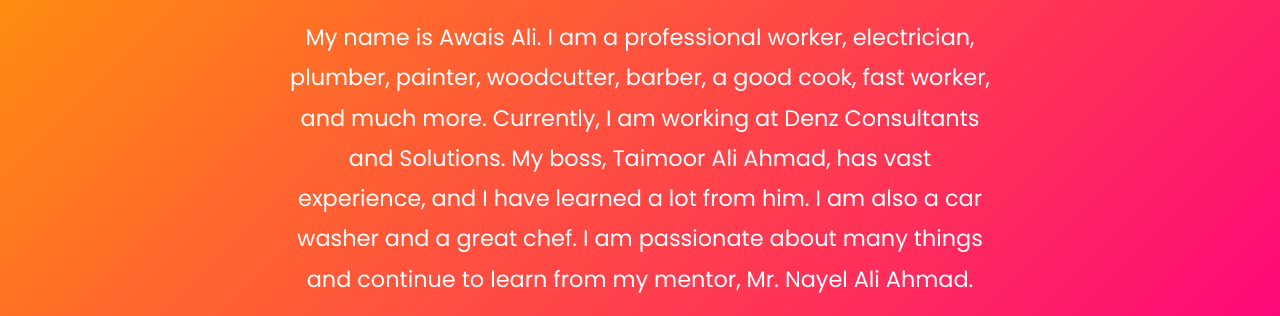
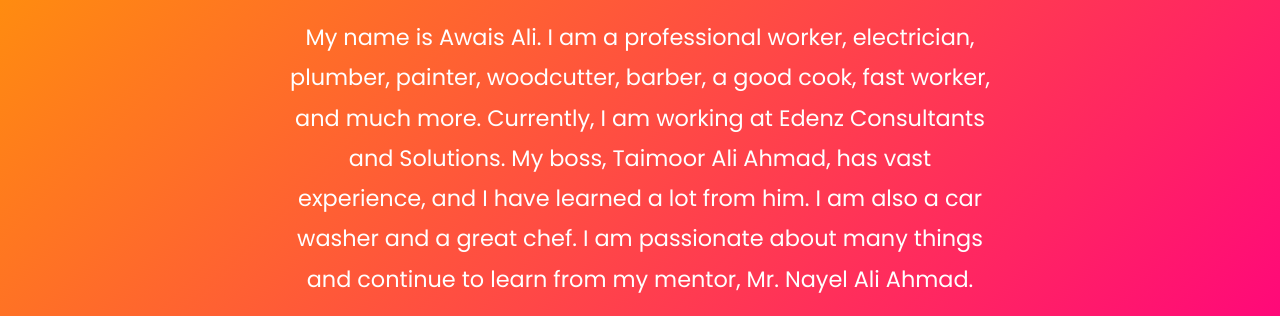
Before and after one commit to nayelaliahmad/Awais-ali-website, a plain HTML site: page index.html in a window 1280 px wide. Shown: the part 238-554 px from the top of the page. Drawn offline with Linux system fonts and the light colour scheme.

Commit message:
fix spelling

```diff
--- a/index.html
+++ b/index.html
@@ -159,7 +159,7 @@
         <h1 class="txt-center text-shadow">Welcome to Awais Ali Service</h1>
         <p class="txt-center">
             My name is Awais Ali. I am a professional worker, electrician, plumber, painter, woodcutter, barber, a good cook, fast worker, and much more.
-            Currently, I am working at Denz Consultants and Solutions. My boss, Taimoor Ali Ahmad, has vast experience, and I have learned a lot from him.
+            Currently, I am working at Edenz Consultants and Solutions. My boss, Taimoor Ali Ahmad, has vast experience, and I have learned a lot from him.
             I am also a car washer and a great chef. I am passionate about many things and continue to learn from my mentor, Mr. Nayel Ali Ahmad.
         </p>
         <a id="services-link" href="services.html">Check out my services</a>
```
